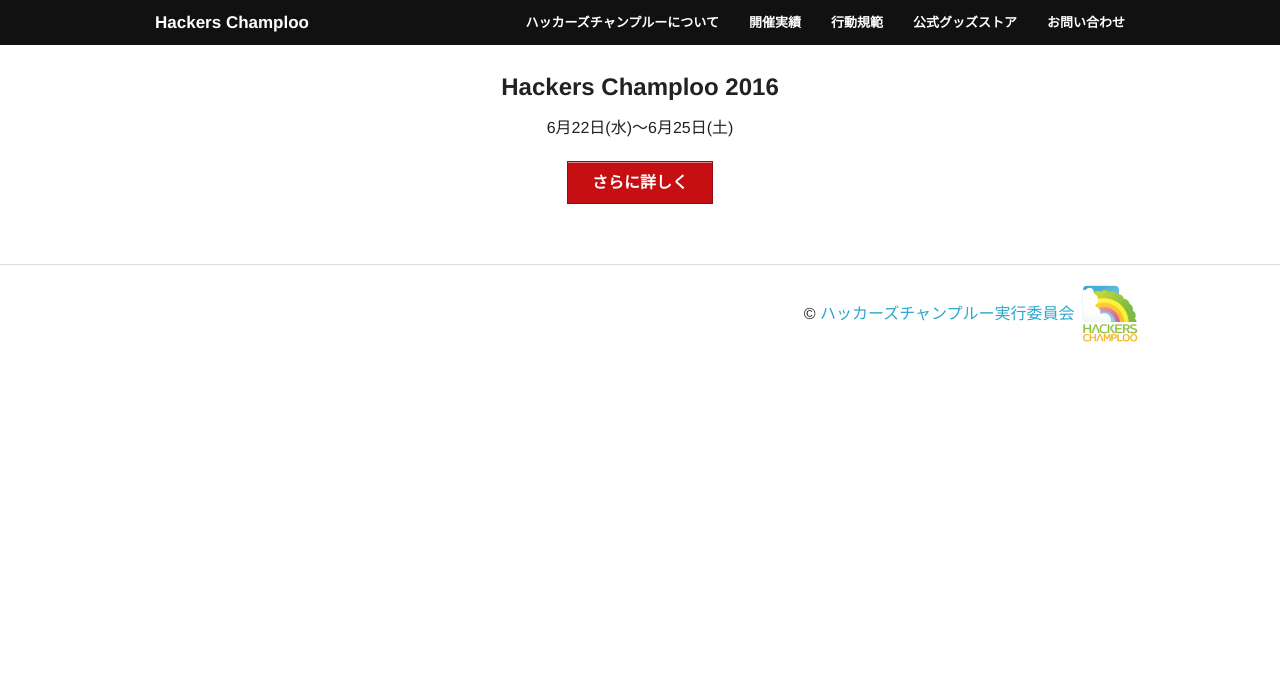
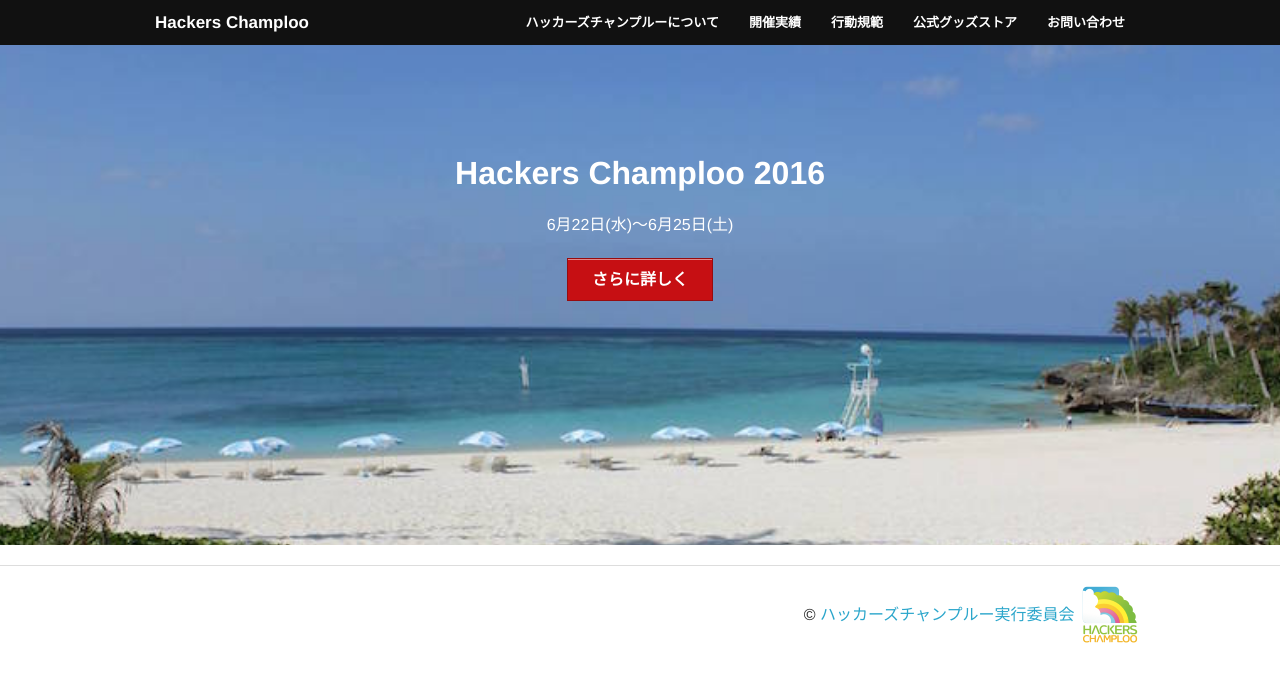
Before and after one commit to hackers-champloo/hackers-champloo.github.io, a Jekyll site: the page built from index.md, in a window 1280 px wide. Shown: the top 682 px of the page. Built offline with Jekyll 4.4.1, drawn with Linux system fonts in a browser that asks for light colours.

Commit message:
ランディングページに画像を表示

```diff
--- a/css/style.css
+++ b/css/style.css
@@ -12,45 +12,21 @@ h3 {
     border-bottom: 1px solid #ccc;
 }
 
-a.css3button {
-    font-family: Arial, Helvetica, sans-serif;
-    font-size: 14px;
-    color: #ffffff;
-    padding: 10px 20px;
-    background: -moz-linear-gradient(
-        top,
-        #42aaff 0%,
-        #003366);
-    background: -webkit-gradient(
-        linear, left top, left bottom,
-        from(#42aaff),
-        to(#003366));
-    -moz-border-radius: 10px;
-    -webkit-border-radius: 10px;
-    border-radius: 10px;
-    border: 1px solid #003366;
-    -moz-box-shadow:
-        0px 1px 3px rgba(000,000,000,0.5),
-        inset 0px 0px 1px rgba(255,255,255,0.5);
-    -webkit-box-shadow:
-        0px 1px 3px rgba(000,000,000,0.5),
-        inset 0px 0px 1px rgba(255,255,255,0.5);
-    box-shadow:
-        0px 1px 3px rgba(000,000,000,0.5),
-        inset 0px 0px 1px rgba(255,255,255,0.5);
-    text-shadow:
-        0px -1px 0px rgba(000,000,000,0.7),
-        0px 1px 0px rgba(255,255,255,0.3);
+/* Cover */
+#cover {
+    height: 500px;
+    background-image: url(/img/2015/10981081_833368103368984_5511218503026796313_o.jpg);
+    background-position: center center;
+    background-repeat: no-repeat;
+    background-attachment: fixed;
+    background-size: cover;
+    background-color: #464646;
+    color: #FFFFFF;
 }
-
-/* Navigation */
-#navigation {
-    margin-bottom: 0px;
-}
-
-/* Top banner */
-#cover {
-    padding: 20px;
+#cover h1 {
+    padding-top: 100px;
+    font-size: xx-large;
+    color: #FFFFFF;
 }
 
 /* Page Header */
@@ -68,7 +44,15 @@ a.css3button {
     color: #FFFFFF;
 }
 
+/* Main contents */
+#container {
+  margin-top: 30px;
+}
+
 /* Sponsor list */
+#sponsors {
+  margin-top: 30px;
+}
 #sponsors li {
   border: 1px solid #ddd;
   background-color: #fff;
```
